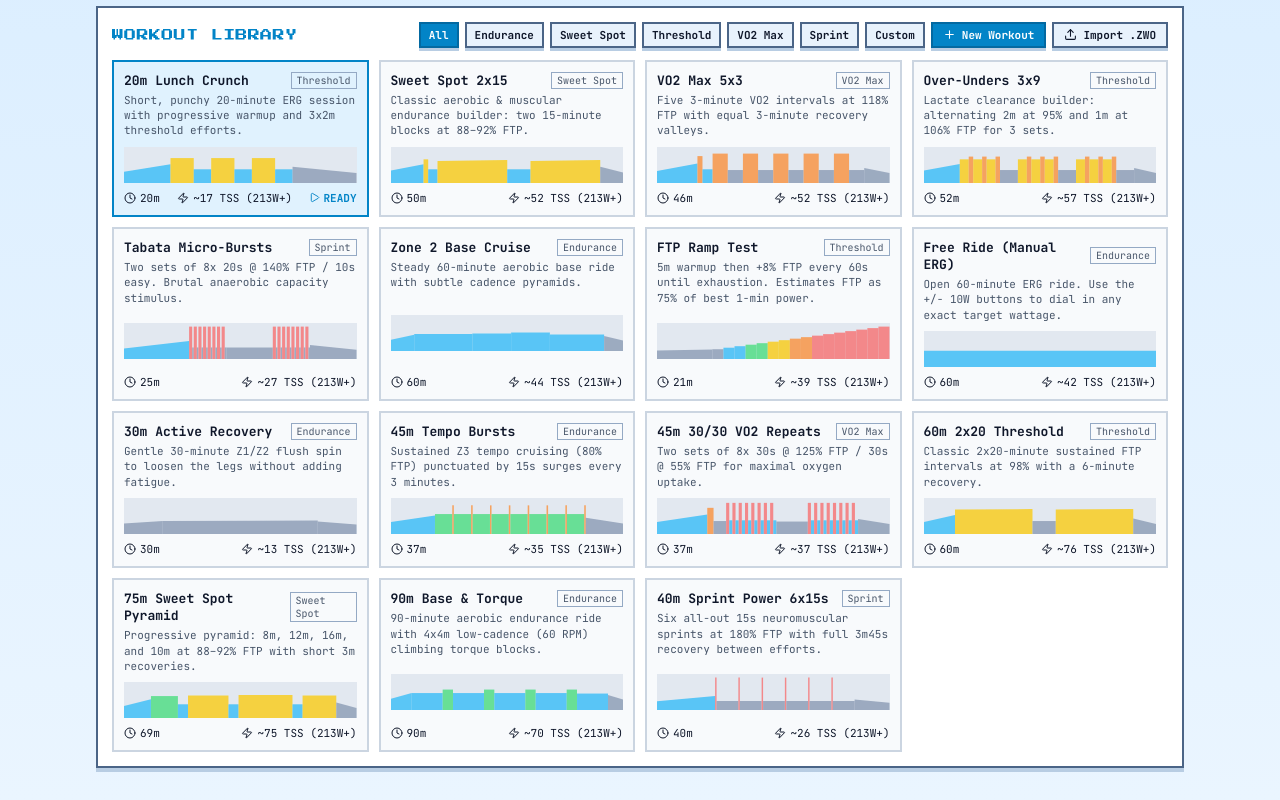
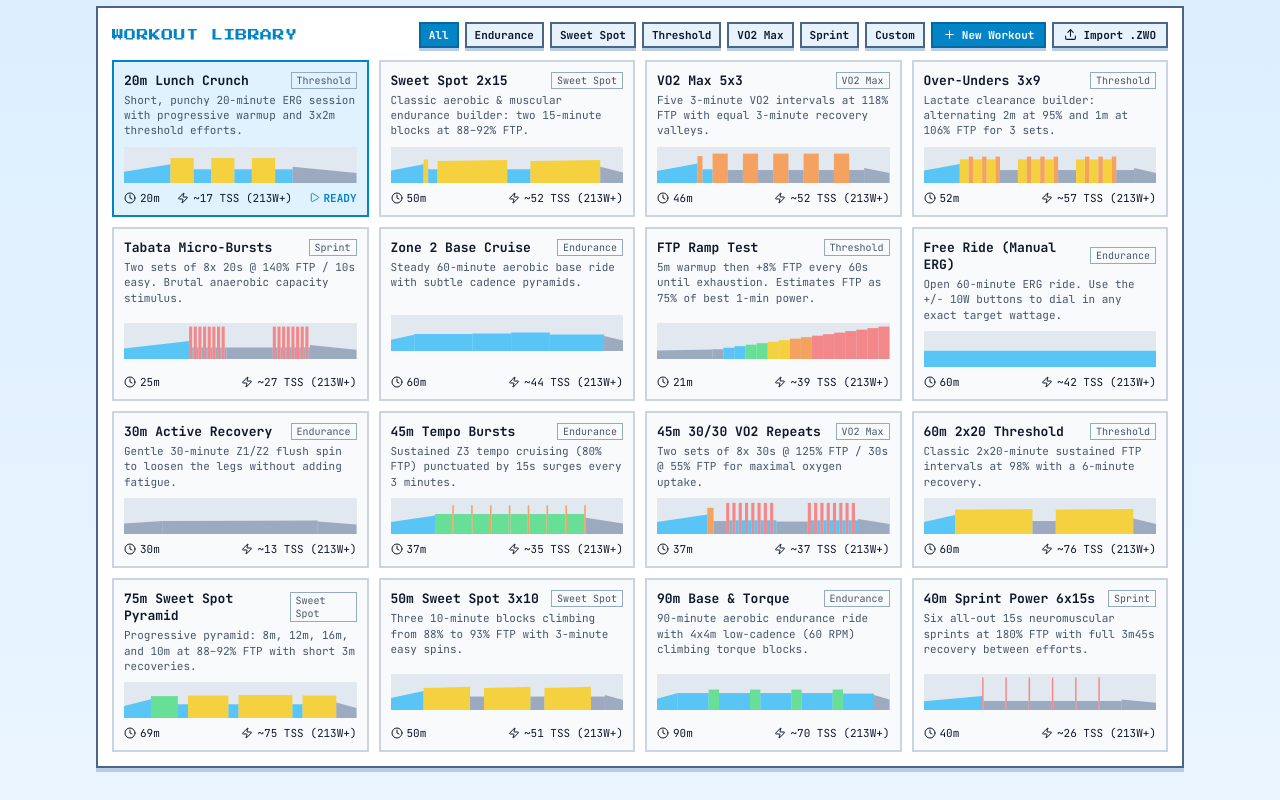
Before and after one commit to joshmacm/turbo_pixel, a React (Vite) app: page / in a window 1280 px wide. Shown: the part 966-1766 px from the top of the page. Built offline with nearby package versions, Linux system fonts and the light colour scheme.

Commit message:
Add 50m Sweet Spot 3x10 workout

```diff
--- a/src/workouts/library.ts
+++ b/src/workouts/library.ts
@@ -240,6 +240,20 @@ export const WORKOUT_LIBRARY: Workout[] = [
     ]
   ),
   makeWorkout(
+    'sweet-spot-3x10',
+    '50m Sweet Spot 3x10',
+    'Sweet Spot',
+    'Three 10-minute blocks climbing from 88% to 93% FTP with 3-minute easy spins.',
+    [
+      { name: 'Warmup', type: 'warmup', durationSec: 420, startPowerPct: 0.48, endPowerPct: 0.76, cadenceTarget: 90 },
+      ...repeatBlocks(3, [
+        { name: 'Sweet Spot', type: 'steady', durationSec: 600, startPowerPct: 0.88, endPowerPct: 0.93, cadenceTarget: 90 },
+        { name: 'Recovery', type: 'recovery', durationSec: 180, startPowerPct: 0.54, endPowerPct: 0.54, cadenceTarget: 85 },
+      ]),
+      { name: 'Cooldown', type: 'cooldown', durationSec: 240, startPowerPct: 0.60, endPowerPct: 0.40, cadenceTarget: 84 },
+    ]
+  ),
+  makeWorkout(
     'endurance-torque-90',
     '90m Base & Torque',
     'Endurance',
```
